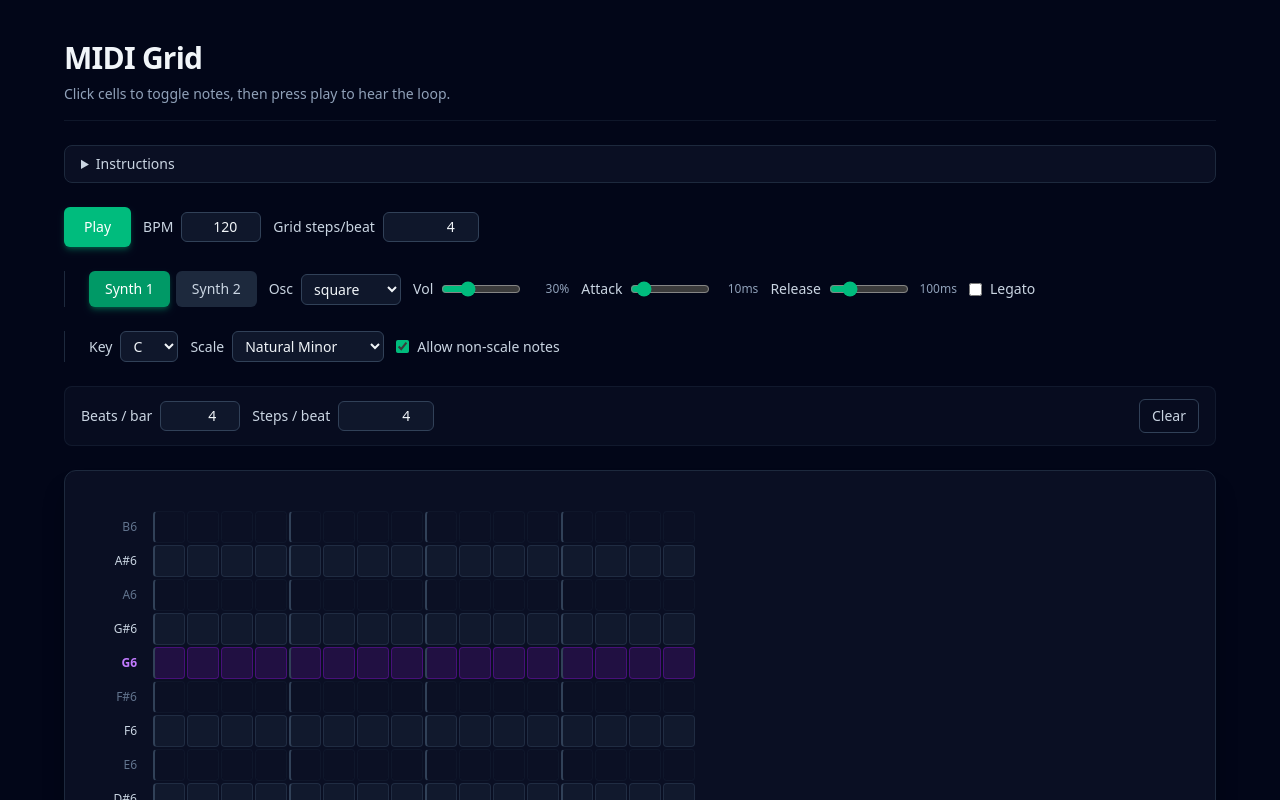
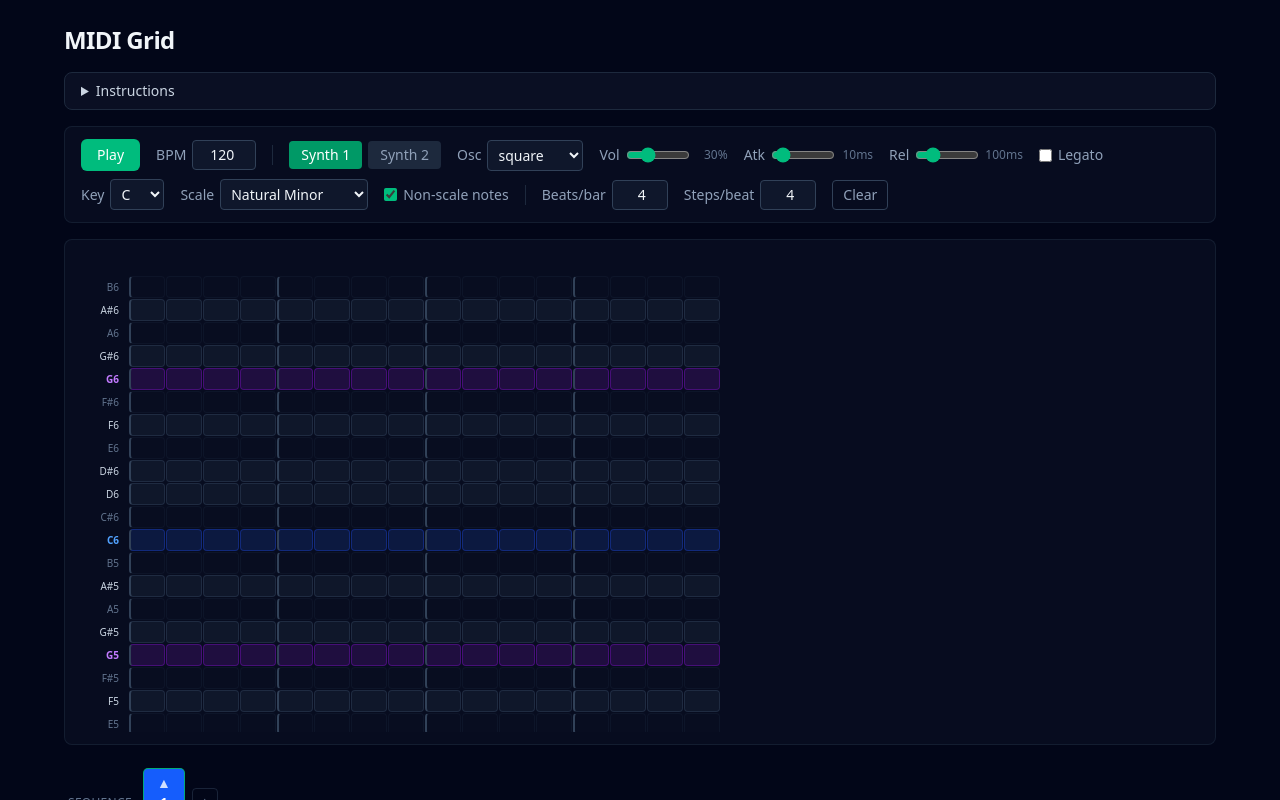
Before and after one commit to dawdmaow/sveltesequencer, a SvelteKit app: page / in a window 1280 px wide. Shown: the top 800 px of the page. Built offline with nearby package versions, Linux system fonts and the light colour scheme.

Commit message:
ui changes

```diff
--- a/src/routes/+page.svelte
+++ b/src/routes/+page.svelte
@@ -870,13 +870,10 @@
 	}}
 />
 
-<main class="flex min-h-screen items-center justify-center bg-slate-950 px-4 py-10 text-slate-100">
-	<div class="w-full max-w-6xl space-y-6">
-		<header class="space-y-2 border-b border-slate-800/50 pb-4">
-			<h1 class="text-3xl font-semibold tracking-tight">MIDI Grid</h1>
-			<p class="text-sm text-slate-400">
-				Click cells to toggle notes, then press play to hear the loop.
-			</p>
+<main class="flex min-h-screen items-center justify-center bg-slate-950 px-4 py-6 text-slate-100">
+	<div class="w-full max-w-6xl space-y-4">
+		<header>
+			<h1 class="text-2xl font-semibold tracking-tight">MIDI Grid</h1>
 		</header>
 
 		<details
@@ -954,21 +951,21 @@
 			</div>
 		</details>
 
-		<section class="flex flex-wrap items-center gap-6">
-			<div class="flex items-center gap-3">
+		<section class="space-y-2 rounded-lg border border-slate-800/60 bg-slate-900/40 px-4 py-3">
+			<div class="flex flex-wrap items-center gap-x-4 gap-y-2">
 				<button
 					type="button"
 					on:click={isPlaying ? stop : start}
-					class="inline-flex items-center gap-2 rounded-md px-5 py-2.5 text-sm font-medium shadow-md transition
+					class="rounded-md px-4 py-1.5 text-sm font-medium transition
 						{isPlaying
-						? 'bg-rose-500 text-white shadow-rose-500/30 hover:bg-rose-400'
-						: 'bg-emerald-500 text-white shadow-emerald-500/30 hover:bg-emerald-400'}"
+						? 'bg-rose-500 text-white hover:bg-rose-400'
+						: 'bg-emerald-500 text-white hover:bg-emerald-400'}"
 				>
-					<span>{isPlaying ? 'Stop' : 'Play'}</span>
+					{isPlaying ? 'Stop' : 'Play'}
 				</button>
 
-				<div class="flex items-center gap-2 text-sm">
-					<label for="bpm" class="font-medium text-slate-300">BPM</label>
+				<div class="flex items-center gap-1.5 text-sm">
+					<label for="bpm" class="text-slate-400">BPM</label>
 					<input
 						id="bpm"
 						type="number"
@@ -983,34 +980,13 @@
 								bpm = clampBpm(bpm);
 							}
 						}}
-						class="w-20 rounded-md border border-slate-700 bg-slate-900 px-2 py-1 text-right text-sm
-							focus-visible:ring-2 focus-visible:ring-emerald-500/70 focus-visible:outline-none"
+						class="w-16 rounded border border-slate-700 bg-slate-900 px-1.5 py-1 text-right text-sm
+							focus-visible:ring-1 focus-visible:ring-emerald-500/70 focus-visible:outline-none"
 					/>
 				</div>
 
-				<div class="flex items-center gap-2 text-sm">
-					<label for="gridSteps" class="font-medium text-slate-300">Grid steps/beat</label>
-					<input
-						id="gridSteps"
-						type="number"
-						min={MIN_STEPS_PER_BEAT}
-						max={MAX_STEPS_PER_BEAT}
-						bind:value={stepsPerBeat}
-						on:blur={() => {
-							stepsPerBeat = clampStepsPerBeat(stepsPerBeat);
-						}}
-						on:keydown={(event) => {
-							if (event.key === 'Enter') {
-								stepsPerBeat = clampStepsPerBeat(stepsPerBeat);
-							}
-						}}
-						class="w-24 rounded-md border border-slate-700 bg-slate-900 px-2 py-1 text-right text-sm
-							focus-visible:ring-2 focus-visible:ring-emerald-500/70 focus-visible:outline-none"
-					/>
-				</div>
-			</div>
+				<span class="h-5 w-px bg-slate-800"></span>
 
-			<div class="flex flex-wrap items-center gap-3 border-l border-slate-800 pl-6">
 				<div class="flex items-center gap-1.5">
 					{#each synths as synth, idx (synth.id)}
 						<button
@@ -1019,23 +995,23 @@
 								selectedSynthIndex = idx;
 								selectedNotes = new Set();
 							}}
-							class="rounded-md px-4 py-2 text-sm font-medium transition
+							class="rounded px-3 py-1 text-sm font-medium transition
 								{selectedSynthIndex === idx
-								? 'bg-emerald-600 text-white shadow-md shadow-emerald-500/30'
-								: 'bg-slate-800 text-slate-300 hover:bg-slate-700'}"
+								? 'bg-emerald-600 text-white'
+								: 'bg-slate-800 text-slate-400 hover:bg-slate-700 hover:text-slate-200'}"
 						>
 							{synth.name}
 						</button>
 					{/each}
 				</div>
 
-				<div class="flex items-center gap-2 text-sm">
-					<label for="osc" class="font-medium text-slate-300">Osc</label>
+				<div class="flex items-center gap-1.5 text-sm">
+					<label for="osc" class="text-slate-400">Osc</label>
 					<select
 						id="osc"
 						bind:value={synths[selectedSynthIndex].oscType}
-						class="rounded-md border border-slate-700 bg-slate-900 px-2 py-1 text-sm
-							focus-visible:ring-2 focus-visible:ring-emerald-500/70 focus-visible:outline-none"
+						class="rounded border border-slate-700 bg-slate-900 px-1.5 py-1 text-sm
+							focus-visible:ring-1 focus-visible:ring-emerald-500/70 focus-visible:outline-none"
 					>
 						<option value="sine">sine</option>
 						<option value="square">square</option>
@@ -1044,8 +1020,8 @@
 					</select>
 				</div>
 
-				<div class="flex items-center gap-2 text-sm">
-					<label for="vol" class="font-medium text-slate-300">Vol</label>
+				<div class="flex items-center gap-1.5 text-sm">
+					<label for="vol" class="text-slate-400">Vol</label>
 					<input
 						id="vol"
 						type="range"
@@ -1053,15 +1029,15 @@
 						max="1"
 						step="0.01"
 						bind:value={synths[selectedSynthIndex].volume}
-						class="w-20 accent-emerald-500"
+						class="w-16 accent-emerald-500"
 					/>
-					<span class="w-10 text-right text-xs text-slate-400"
+					<span class="w-8 text-right text-xs text-slate-500"
 						>{Math.round(synths[selectedSynthIndex].volume * 100)}%</span
 					>
 				</div>
 
-				<div class="flex items-center gap-2 text-sm">
-					<label for="attack" class="font-medium text-slate-300">Attack</label>
+				<div class="flex items-center gap-1.5 text-sm">
+					<label for="attack" class="text-slate-400">Atk</label>
 					<input
 						id="attack"
 						type="range"
@@ -1069,15 +1045,15 @@
 						max="100"
 						step="1"
 						bind:value={synths[selectedSynthIndex].attackMs}
-						class="w-20 accent-emerald-500"
+						class="w-16 accent-emerald-500"
 					/>
-					<span class="min-w-10 shrink-0 text-right text-xs text-slate-400"
+					<span class="min-w-8 shrink-0 text-right text-xs text-slate-500"
 						>{synths[selectedSynthIndex].attackMs}ms</span
 					>
 				</div>
 
-				<div class="flex items-center gap-2 text-sm">
-					<label for="release" class="font-medium text-slate-300">Release</label>
+				<div class="flex items-center gap-1.5 text-sm">
+					<label for="release" class="text-slate-400">Rel</label>
 					<input
 						id="release"
 						type="range"
@@ -1085,14 +1061,14 @@
 						max="500"
 						step="1"
 						bind:value={synths[selectedSynthIndex].releaseMs}
-						class="w-20 accent-emerald-500"
+						class="w-16 accent-emerald-500"
 					/>
-					<span class="min-w-10 shrink-0 text-right text-xs text-slate-400"
+					<span class="min-w-8 shrink-0 text-right text-xs text-slate-500"
 						>{synths[selectedSynthIndex].releaseMs}ms</span
 					>
 				</div>
 
-				<label class="flex cursor-pointer items-center gap-2 text-sm font-medium text-slate-300">
+				<label class="flex cursor-pointer items-center gap-1.5 text-sm text-slate-400">
 					<input
 						type="checkbox"
 						bind:checked={synths[selectedSynthIndex].legatoSameNote}
@@ -1102,14 +1078,14 @@
 				</label>
 			</div>
 
-			<div class="flex flex-wrap items-center gap-3 border-l border-slate-800 pl-6">
-				<div class="flex items-center gap-2 text-sm">
-					<label for="key" class="font-medium text-slate-300">Key</label>
+			<div class="flex flex-wrap items-center gap-x-4 gap-y-2">
+				<div class="flex items-center gap-1.5 text-sm">
+					<label for="key" class="text-slate-400">Key</label>
 					<select
 						id="key"
 						bind:value={key}
-						class="rounded-md border border-slate-700 bg-slate-900 px-2 py-1 text-sm
-							focus-visible:ring-2 focus-visible:ring-emerald-500/70 focus-visible:outline-none"
+						class="rounded border border-slate-700 bg-slate-900 px-1.5 py-1 text-sm
+							focus-visible:ring-1 focus-visible:ring-emerald-500/70 focus-visible:outline-none"
 					>
 						{#each keys as k (k)}
 							<option value={k}>{k}</option>
@@ -1117,13 +1093,13 @@
 					</select>
 				</div>
 
-				<div class="flex items-center gap-2 text-sm">
-					<label for="scale" class="font-medium text-slate-300">Scale</label>
+				<div class="flex items-center gap-1.5 text-sm">
+					<label for="scale" class="text-slate-400">Scale</label>
 					<select
 						id="scale"
 						bind:value={scale}
-						class="rounded-md border border-slate-700 bg-slate-900 px-2 py-1 text-sm
-							focus-visible:ring-2 focus-visible:ring-emerald-500/70 focus-visible:outline-none"
+						class="rounded border border-slate-700 bg-slate-900 px-1.5 py-1 text-sm
+							focus-visible:ring-1 focus-visible:ring-emerald-500/70 focus-visible:outline-none"
 					>
 						{#each Object.keys(scales) as s (s)}
 							<option value={s}>{s}</option>
@@ -1131,23 +1107,20 @@
 					</select>
 				</div>
 
-				<label class="flex cursor-pointer items-center gap-2 text-sm">
+				<label class="flex cursor-pointer items-center gap-1.5 text-sm text-slate-400">
 					<input
 						type="checkbox"
 						bind:checked={allowNonScaleNotes}
 						class="rounded accent-emerald-500"
 					/>
-					<span class="font-medium text-slate-300">Allow non-scale notes</span>
+					Non-scale notes
 				</label>
-			</div>
-		</section>
 
 				{#if displayedPattern}
-			<section
-				class="flex flex-wrap items-center gap-3 rounded-lg border border-slate-800/50 bg-slate-900/40 px-4 py-3"
-			>
-				<div class="flex items-center gap-2 text-sm">
-					<label for="beats" class="font-medium text-slate-300">Beats / bar</label>
+					<span class="h-5 w-px bg-slate-800"></span>
+
+					<div class="flex items-center gap-1.5 text-sm">
+						<label for="beats" class="text-slate-400">Beats/bar</label>
 						<input
 							id="beats"
 							type="number"
@@ -1166,12 +1139,13 @@
 									);
 								}
 							}}
-						class="w-20 rounded-md border border-slate-700 bg-slate-900 px-2 py-1 text-right text-sm
-							focus-visible:ring-2 focus-visible:ring-emerald-500/70 focus-visible:outline-none"
+							class="w-14 rounded border border-slate-700 bg-slate-900 px-1.5 py-1 text-right text-sm
+								focus-visible:ring-1 focus-visible:ring-emerald-500/70 focus-visible:outline-none"
 						/>
 					</div>
-				<div class="flex items-center gap-2 text-sm">
-					<label for="steps" class="font-medium text-slate-300">Steps / beat</label>
+
+					<div class="flex items-center gap-1.5 text-sm">
+						<label for="steps" class="text-slate-400">Steps/beat</label>
 						<input
 							id="steps"
 							type="number"
@@ -1186,37 +1160,38 @@
 									displayedPattern.stepsPerBeat = clampStepsPerBeat(displayedPattern.stepsPerBeat);
 								}
 							}}
-						class="w-24 rounded-md border border-slate-700 bg-slate-900 px-2 py-1 text-right text-sm
-							focus-visible:ring-2 focus-visible:ring-emerald-500/70 focus-visible:outline-none"
+							class="w-14 rounded border border-slate-700 bg-slate-900 px-1.5 py-1 text-right text-sm
+								focus-visible:ring-1 focus-visible:ring-emerald-500/70 focus-visible:outline-none"
 						/>
 					</div>
 
 					<button
 						type="button"
 						on:click={clearPattern}
-					class="ml-auto rounded-md border border-slate-700 px-3 py-1.5 text-sm font-medium text-slate-300 hover:bg-slate-800 hover:text-slate-200"
+						class="rounded border border-slate-700 px-2.5 py-1 text-sm text-slate-400 hover:bg-slate-800 hover:text-slate-200"
 					>
 						Clear
 					</button>
+				{/if}
+			</div>
 		</section>
-		{/if}
 
 		<section
-			class="flex gap-2 overflow-hidden rounded-xl border border-slate-800 bg-slate-900/60 p-4 shadow-xl shadow-black/40 {isPainting
+			class="flex gap-1 overflow-hidden rounded-lg border border-slate-800/60 bg-slate-900/40 p-3 {isPainting
 				? 'cursor-crosshair'
 				: ''}"
 		>
-			<div class="flex max-h-[500px] flex-col gap-0.5 overflow-y-auto pt-6 pb-6">
+			<div class="flex max-h-[60vh] flex-col gap-px overflow-y-auto pt-6 pb-6">
 				{#each [...Array(NUM_PITCHES).keys()] as pitchIndex (pitchIndex)}
-					<div class="flex gap-2">
+					<div class="flex gap-1">
 						<div
-							class="flex w-16 flex-shrink-0 items-center justify-end pr-2 text-xs font-medium {getNoteLabelClasses(
+							class="flex w-12 flex-shrink-0 items-center justify-end pr-1.5 text-[10px] font-medium {getNoteLabelClasses(
 								pitchIndex
 							)}"
 						>
 							<span>{getNoteName(pitchIndex)}</span>
 						</div>
-						<div class="flex gap-0.5">
+						<div class="flex gap-px">
 							{#each getCurrentLayer() || [] as column, stepIndex (stepIndex)}
 								{@const at = getPatternAtStep(currentStep)}
 								{@const isPlayingThisStep =
@@ -1239,10 +1214,10 @@
 											isDisabled
 										})}
 									on:mouseenter={() => handleCellMouseenter(stepIndex, pitchIndex, isDisabled)}
-									class={`h-8 w-8 flex-shrink-0 rounded-sm border text-xs transition
+									class={`h-[22px] w-[36px] flex-shrink-0 rounded-sm border text-xs transition
 										${getCellClasses(pitchIndex, column.pitches[pitchIndex])}
 										${isBeatStart ? 'border-l-2 border-l-slate-700' : ''}
-										${isPlayingThisStep ? 'ring-2 ring-emerald-400 ring-offset-2 ring-offset-slate-900' : ''}
+										${isPlayingThisStep ? 'ring-1 ring-emerald-400/80' : ''}
 										${isSelectingRect && inSelectionRect ? 'brightness-150' : ''}
 										${noteSelected ? 'brightness-125' : ''}
 										${isDisabled ? 'cursor-not-allowed opacity-40' : noteSelected ? 'cursor-grab' : 'cursor-pointer'}
@@ -1256,9 +1231,9 @@
 			</div>
 		</section>
 
-		<section class="rounded-lg border border-slate-800/50 bg-slate-900/40 px-4 py-3">
+		<section class="px-1 py-2">
 			<div class="flex items-center gap-3 text-sm">
-				<span class="font-medium text-slate-300">Sequence</span>
+				<span class="text-xs font-medium tracking-wide text-slate-500 uppercase">Sequence</span>
 				<div class="flex items-center gap-2">
 					{#each sequence as patternId, seqIndex (seqIndex)}
 						{@const isPlayingThis =
@@ -1289,10 +1264,10 @@
 									else if (e.key === 'ArrowRight') movePatternInSequence(seqIndex, 1);
 								}
 							}}
-							class={`flex min-w-12 cursor-pointer flex-col items-center rounded-md px-2 py-1.5 transition
+							class={`flex min-w-10 cursor-pointer flex-col items-center rounded px-1.5 py-1 transition
 								${getPatternColor(patternId)}
-								${isSelected ? 'shadow-lg ring-2 ring-emerald-400 ring-offset-2 ring-offset-slate-900' : 'hover:brightness-110'}
-								${isPlayingThis ? 'shadow-lg shadow-emerald-400/50' : ''}
+								${isSelected ? 'ring-1 ring-emerald-400/80' : 'hover:brightness-110'}
+								${isPlayingThis ? 'brightness-125' : ''}
 							`}
 						>
 							<button
@@ -1326,7 +1301,7 @@
 							on:click={() => {
 								sequence.push(selectedPatternId);
 							}}
-							class="rounded-md border border-slate-700 bg-slate-900 px-3 py-2 text-sm font-medium hover:bg-slate-800 hover:text-slate-200"
+							class="rounded border border-slate-700/50 px-2 py-1 text-sm text-slate-500 hover:bg-slate-800 hover:text-slate-300"
 							title="Add to sequence"
 						>
 							+
@@ -1344,7 +1319,7 @@
 									}
 								}
 							}}
-							class="rounded-md border border-slate-700 bg-slate-900 px-3 py-2 text-sm font-medium hover:bg-slate-800 hover:text-slate-200"
+							class="rounded border border-slate-700/50 px-2 py-1 text-sm text-slate-500 hover:bg-slate-800 hover:text-slate-300"
 							title="Remove last"
 						>
 							−
```
Lines whose indentation alone changed are shown as unchanged.
